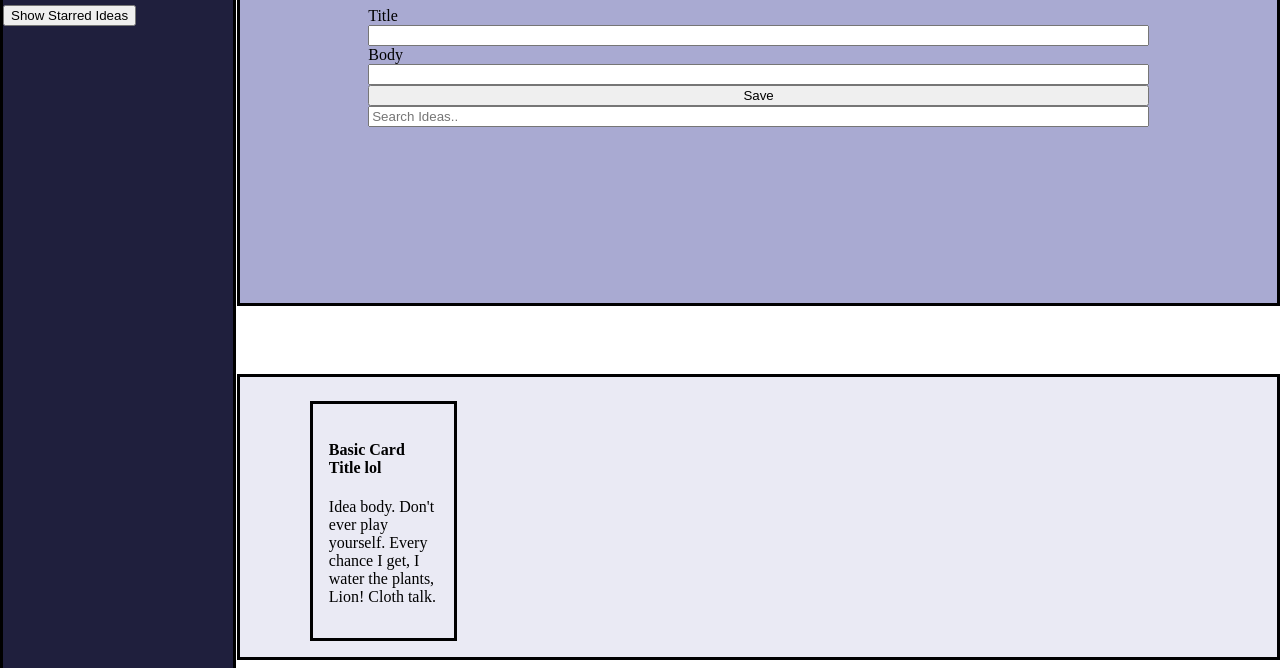
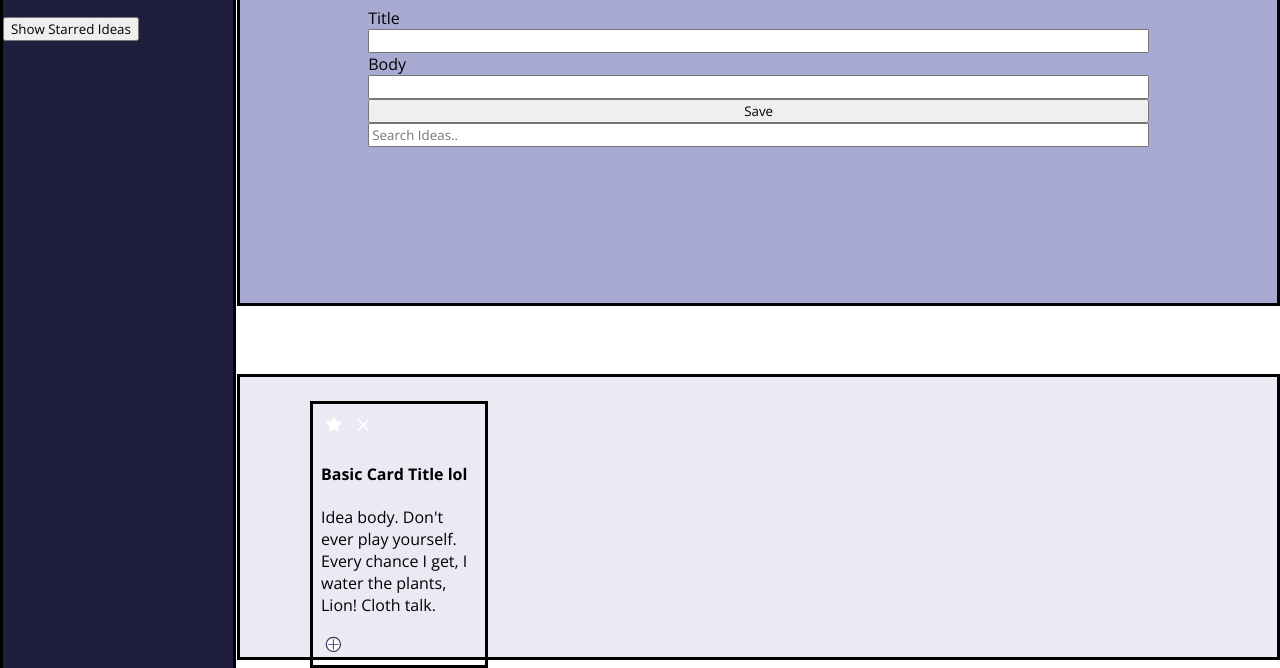
Before and after one commit to kbergsund/ideabox, a plain HTML site: page index.html in a window 1280 px wide. Shown: the part 132-800 px from the top of the page. Drawn offline with nearby package versions, Linux system fonts and the light colour scheme.

Commit message:
Small changes to CSS

```diff
--- a/index.html
+++ b/index.html
@@ -26,10 +26,17 @@
       <input type = "text" placeholder="Search Ideas.."</input>
     </section>
     <section class = 'card-section'>
-      <div class = 'idea-card'>
-        <h4>Basic Card Title lol</h4>
-        <p>Idea body. Don't ever play yourself. Every chance I get, I water the plants, Lion! Cloth talk. </p>
-      </div>
+      <article class = 'idea-card'>
+        <div>
+          <img src="./assets/star.svg" class = "star-image">
+          <img src="./assets/delete.svg" class = "delete-image">
+        </div>
+        <div>
+          <h4>Basic Card Title lol</h4>
+          <p>Idea body. Don't ever play yourself. Every chance I get, I water the plants, Lion! Cloth talk. </p>
+        </div>
+        <img src="./assets/comment.svg" class = "comment-image">
+      </article>
     </section>
   </main>
 </body>
--- a/styles.css
+++ b/styles.css
@@ -1,5 +1,5 @@
 * {
-  font-style: 'Open Sans'
+  font-family: 'Open Sans'
 }
 
 
@@ -43,9 +43,26 @@
 
 .idea-card {
     border: solid black;
-    width: 14%;
-    padding: 2%;
+    width: 20%;
+    height: auto;
+    padding: 1%;
     position: relative;
     bottom: 104px;
+    display: flex;
     left: -58px;
+    flex-wrap: wrap;
+    justify-content: flex-start;
+    align-content: center;
 }
+
+.star-image {
+    height: 25px;
+}
+
+.delete-image{
+  height: 25px;
+}
+
+.comment-image{
+  height: 25px;
+}
```
Also changed, not shown: assets/comment.svg (added), assets/delete-active.svg (added), assets/delete.svg (added), assets/downvote-active.svg (added), assets/downvote.svg (added), assets/menu-close.svg (added), assets/menu.svg (added), assets/search.svg (added), assets/star-active.svg (added), assets/star.svg (added), assets/upvote-active.svg (added), assets/upvote.svg (added), 1 other file.
